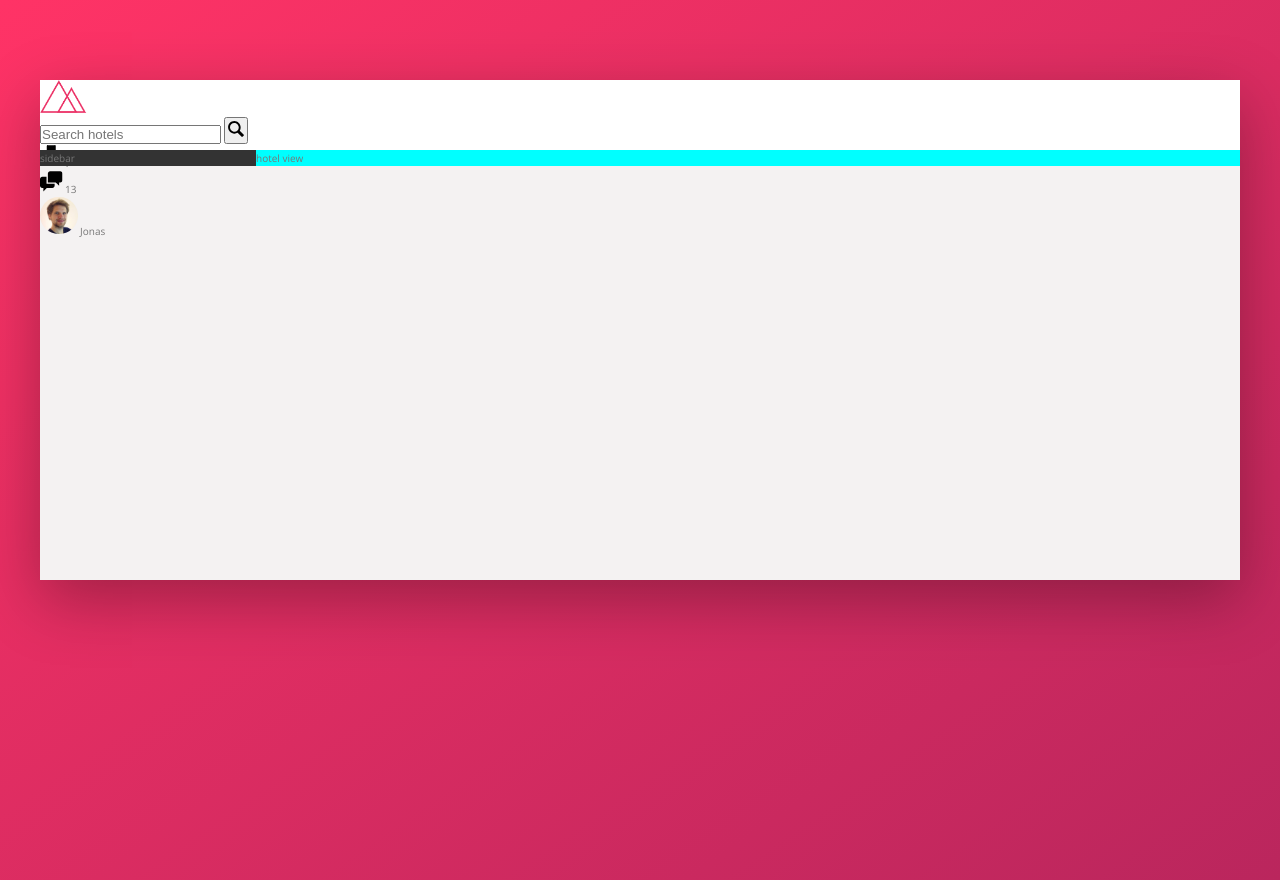
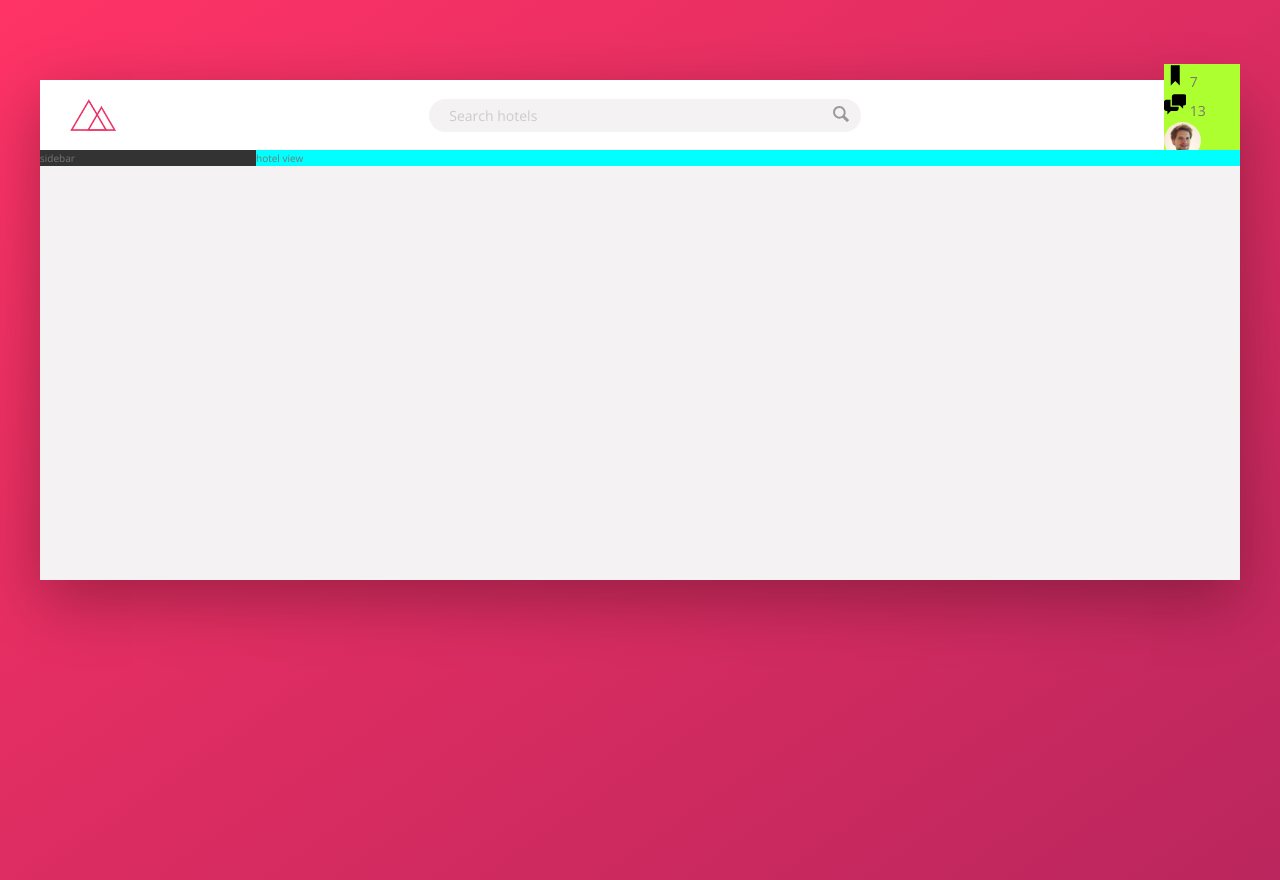
Before and after one commit to arif-ibrahim/trillo, a website: page index.html in a window 1280 px wide. Drawn offline with nearby package versions, Linux system fonts and the light colour scheme.

Commit message:
complete search component

```diff
--- a/sass/_components.scss
+++ b/sass/_components.scss
@@ -2,21 +2,63 @@
 //logo
 .logo{
     height: 3.25rem;
+    margin-left: 3rem;
 }
 
 
 //////////////////////////////
 //search
 .search{
+    flex: 0 0 40%;
+    display: flex;
+    justify-content: center;
+    align-items: center;
+
     &__input {
+        font-family: inherit;
+        font-size: inherit;
+        color: inherit;
+        width: 90%;
+        transition: all .2s;
+        background-color: var(--color-grey-light-2);
+        padding: .7rem 2rem;
+        border: none;
+        border-radius: 100px;
 
+        &:focus {
+            outline: none;
+            width: 100%;
+            background-color: var(--color-grey-light-3);
+        }
+
+        &::-webkit-input-placeholder{
+            color: var(--color-grey-light-4);
+            font-weight: 100;
+        }
     }
+    &__input:focus + &__button{
+
+        background-color: var(--color-grey-light-3);
+    }
+
     &__button {
+        margin-left: -3rem;
+        background-color: var(--color-grey-light-2);
+        padding: .2rem 0;
+        border: none;
 
+        &:focus{
+            outline: none;
+        }
+
+        &:active{
+            outline: none;
+        }
     }
     &__icon {
         height: 2rem;
         width: 2rem;
+        fill: var(--color-grey-dark-3);
     }
 }
 
@@ -24,6 +66,7 @@
 //////////////////////////////
 //user-navigation
 .user-nav{
+    background: greenyellow;
     &__icon-box {
 
     }
--- a/sass/_layout.scss
+++ b/sass/_layout.scss
@@ -6,9 +6,13 @@
     min-height: 50rem; }
 
 .header{
+    font-size: 1.4rem;
     height: 7rem;
     background-color: #fff;
-    border-bottom: var(--color-grey-light-2); }
+    border-bottom: var(--color-grey-light-2);
+    display: flex;
+    justify-content: space-between;
+    align-items: center; }
 
 
 .content{
```
Also changed, not shown: css/style.css.
